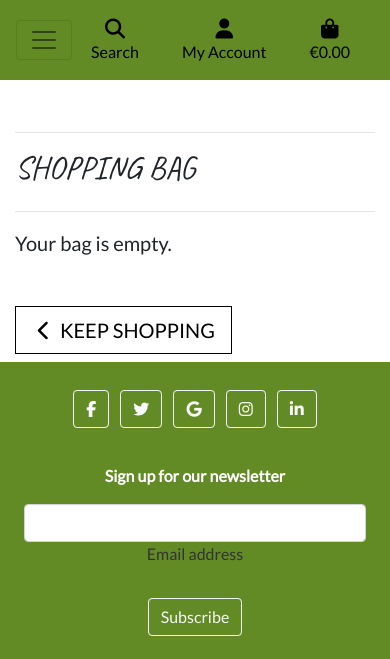
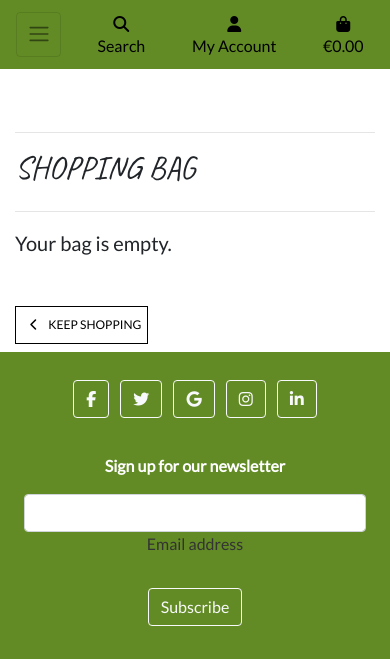
Before and after one commit to KamilaAzul/Soilmate-Plants, a Django app: page /bag/ in a window 390 px wide. Shown: the top 659 px of the page. Run offline with Django 3.2, Linux system fonts and the light colour scheme; some libraries are stand-ins or nearby versions.

Commit message:
Add update to base css media query to mobile and main nav

```diff
--- a/static/css/base.css
+++ b/static/css/base.css
@@ -742,3 +742,50 @@ margin: 0;
 .allauth-form-inner-content a {
 	color: #17a2b8; /* text-info */
 }
+
+/* pad the top a bit when navbar is collapsed on mobile */
+@media (max-width: 991px) {
+    .header-container {
+        padding-top: 116px;
+    }
+
+    body {
+        height: calc(100vh - 116px);
+    }
+
+    .display-4.logo-font.text-black {
+        font-size: 2rem;
+    }
+
+    .nav-link {
+        padding: 0.15rem;
+    }
+
+    .nav-link i.fa-lg {
+        font-size: 1rem;
+    }
+
+    .navbar-toggler {
+        padding: .6rem .6rem;
+        font-size: 1rem;
+    }
+
+    #delivery-banner h4 {
+        font-size: .9rem;
+    }
+
+    .btn.btn-outline-black.rounded-0,
+    .btn.btn-black.rounded-0 {
+        padding: .375rem .375rem;
+    }
+
+    .btn.btn-outline-black.rounded-0.btn-lg,
+    .btn.btn-black.rounded-0.btn-lg {
+        padding: .375rem .375rem;
+        font-size: .75rem;
+    }
+
+    .increment-qty, .decrement-qty {
+        padding: .25rem .5rem !important;
+    }
+}
--- a/templates/allauth/account/base.html
+++ b/templates/allauth/account/base.html
@@ -4,7 +4,7 @@
     <div class="container header-container">
         <div class="overlay"></div>
         <div class="row">
-            <div class="col-6">
+            <div class="col-12 col-md-6">
                 <div class="allauth-form-inner-content">
                     {% block inner_content %}
                     {% endblock %}
--- a/templates/includes/main-nav.html
+++ b/templates/includes/main-nav.html
@@ -1,16 +1,9 @@
 <div class="collapse navbar-collapse" id="main-nav">
     <ul class="navbar-nav w-auto mx-auto">
-        <li class="nav-item">
-            <a class=" nav-link active main  logo-font font-weight-bold nav-link text-white mr-5"  aria-current="page" href="{% url 'home' %}" id="contact-link">Home</a>
-                </li>
-        </li>
-
-<!--  <div class="dropdown-menu border-0" aria-labelledby="konwladge-links">
-    <a href="" class="dropdown-item">Space Design</a>
-    <a href="" class="dropdown-item">Accessories</a>
-    <a href="" class="dropdown-item">Preparation</a>
-    <a href="" class="dropdown-item">Training</a>
-</div>-->
+        <li class="nav-item d-block d-md-none">
+            <a class="logo-font font-weight-bold nav-link text-black mr-5" href="{% url 'home' %}" id="home-link">
+                Home
+            </a>
         </li>
         <li class="nav-item dropdown">
             <a class="main logo-font font-weight-bold nav-link text-white mr-5" href="{% url 'products' %}" id="homeware-link" data-toggle="dropdown"
--- a/templates/includes/mobile-top-header.html
+++ b/templates/includes/mobile-top-header.html
@@ -35,7 +35,7 @@
         {% if request.user.is_superuser %}
         <a href="{% url 'add_product' %}" class="dropdown-item">Product Management</a>
         {% endif %}
-        <a href="#" class="dropdown-item">My Profile</a>
+        <a href="{% url 'profile' %}" class="dropdown-item">My Profile</a>
         <a href="{% url 'account_logout' %}" class="dropdown-item">Logout</a>
         {% else %}
         <a href="{% url 'account_signup' %}" class="dropdown-item">Register</a>
```
